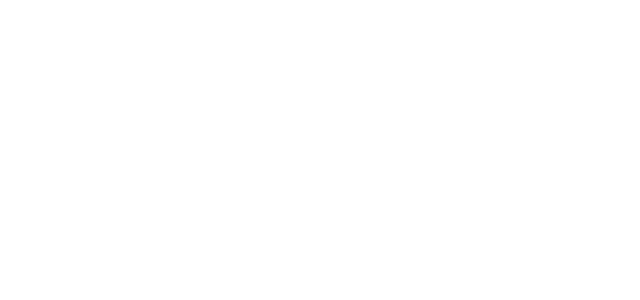
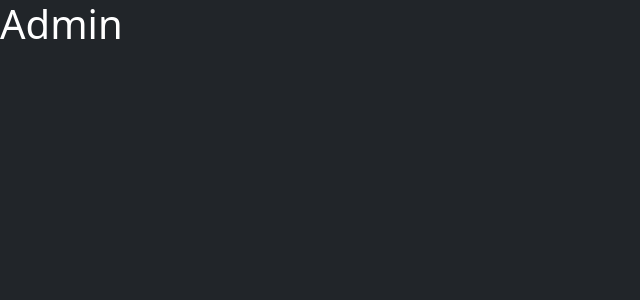
Before and after one commit to Voridor/ProjektStronyBaza, a React (Vite) app in the folder frontend/: page /admin in a window 1280 px wide. Before the commit this address had no page. Shown: the top 300 px of the page, without its empty margins (0-640 px from the left). Built offline with nearby package versions, Linux system fonts and the light colour scheme.

Commit message:
dodanie strony panel admina

```diff
--- /dev/null
+++ b/frontend/src/Admin.jsx
@@ -0,0 +1,15 @@
+// import { useState, useEffect } from 'react';
+// import { Container, Button, Alert, Spinner, Table, Image, Modal } from 'react-bootstrap';
+// import { Link } from 'react-router-dom';
+
+function Admin() {
+    return (
+
+            <div className='bg-dark text-white' style={{minHeight: '100vh'}}>
+                <h1>Admin</h1>
+            </div>
+
+    );
+}
+
+export default Admin;
--- a/frontend/src/App.jsx
+++ b/frontend/src/App.jsx
@@ -9,6 +9,7 @@
 import Koszyk from './Koszyk.jsx';
 import SearchResult from './SearchResult.jsx';
 import AllBooksPage from './AllBooksPage.jsx';
+import Admin from "./Admin.jsx";
 
 function App() {
   return (
@@ -23,6 +24,7 @@
           <Route path="/koszyk" element={<Koszyk/>}/>
           <Route path="/searchresult" element={<SearchResult/>}/>
           <Route path="/allbookspage" element={<AllBooksPage/>}/>
+          <Route path="/admin" element={<Admin/>}/>
         </Routes>
       </Router>
 
```
